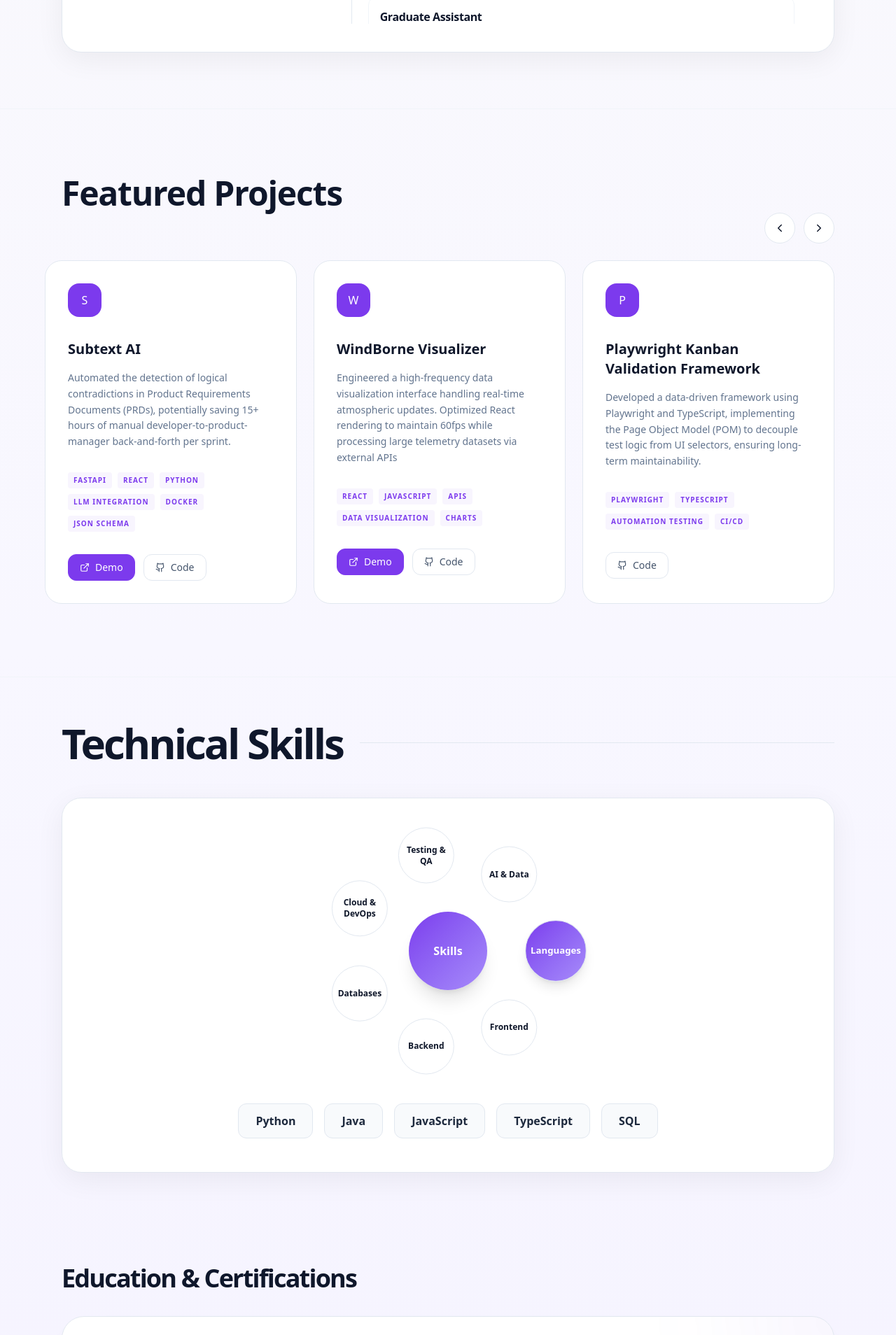
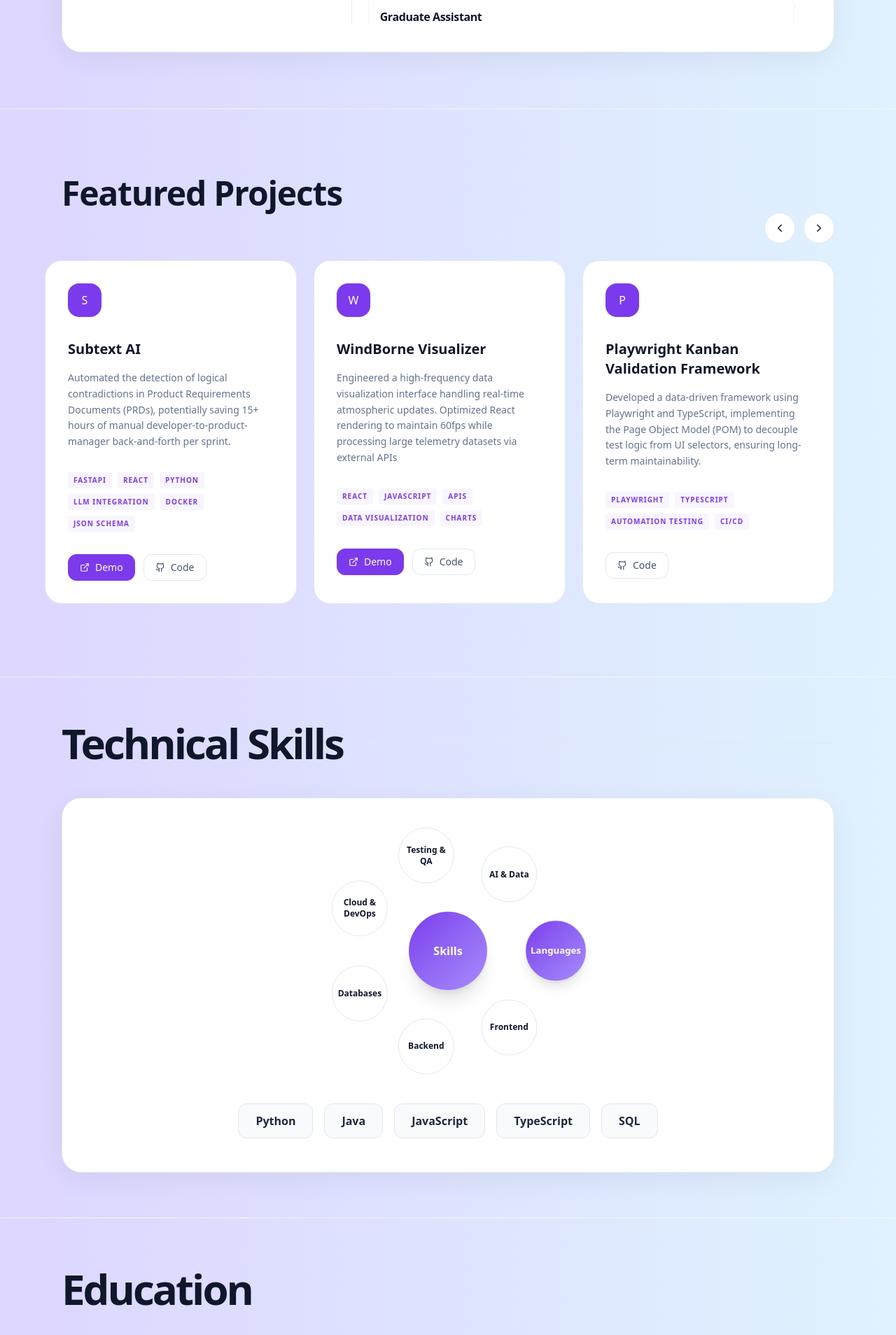
Before and after one commit to SR-Pittu/portfolio, a React (Vite) app: page / in a window 1280 px wide. Shown: the part 1500-3408 px from the top of the page at 70% size. Built offline with nearby package versions, Linux system fonts and the light colour scheme.

Commit message:
resolved the late loading

```diff
--- a/src/App.jsx
+++ b/src/App.jsx
@@ -26,19 +26,8 @@ import Background from "./components/Background";
 export default function App() {
   return (
     <>
-      {/* Main page container with gradient background */}
-      <div
-        className="
-          min-h-screen
-          bg-gradient-to-b
-          from-[#fafafa]
-          via-[#f8f7ff]
-          to-[#f3f0ff]
-        "
-      >
-        {/* Decorative animated background component */}
-        {/* <Background /> / */}
-        <div className="relative z-10">
+      {/* <Background />  */}
+      <div className="relative z-10 background: bg-gradient-to-r from-violet-200 pink-100 to-sky-100">
         {/* Navigation bar - fixed at top */}
         <Navbar />
 
@@ -51,11 +40,8 @@ export default function App() {
           <Education />     {/* Education and certifications */}
           <Contact />       {/* Contact form and info */}
         </main>
-
         < Footer />
       </div>
-
-      </div >
 
     </>
   );
--- a/src/components/Education.jsx
+++ b/src/components/Education.jsx
@@ -20,7 +20,7 @@ import { education, certifications } from "../data/data";
 function SectionTitle({ title }) {
   return (
     <div className="flex flex-col mb-8">
-      <h2 className="text-3xl md:text-4xl font-black tracking-tighter text-slate-900 leading-tight">
+      <h2 className="text-5xl md:text-6xl font-black tracking-tighter text-slate-900 leading-tight">
         {title}
       </h2>
     </div>
@@ -53,7 +53,7 @@ function AcademicCard({ e }) {
 
           {/* GPA badge - only if present */}
           {e.gpa ? (
-            <div className="px-2 py-0.5 bg-white border border-slate-100 rounded-full text-[10px] font-bold text-slate-500 shadow-sm">
+            <div className="px-2 py-0.5 bg-white border border-slate-100 rounded-full text-[10px] font-bold text-slate-500 shadow-sm bg-green-50 border-green-100 text-green-600">
               GPA: {e.gpa}
             </div>
           ) : null}
@@ -119,9 +119,9 @@ function AcademicCard({ e }) {
  */
 export default function Education() {
   return (
-    <section id="education" className="py-16 selection:bg-[#7c3aed]/10">
-      <div className="max-w-6xl mx-auto px-4 md:px-6">
-        <SectionTitle title="Education & Certifications" />
+    <section id="education" className="py-16 selection:bg-[#7c3aed]/10 border-t border-slate-100">
+      <div className="max-w-6xl mx-auto px-6">
+        <SectionTitle title="Education" />
 
         {/* Main container with subtle background decoration */}
         <div className="relative bg-white border border-slate-200 rounded-[2rem] p-6 md:p-8 lg:p-10 shadow-[0_20px_50px_rgba(0,0,0,0.02)] overflow-hidden">
@@ -209,7 +209,7 @@ export default function Education() {
                     </p>
                   </div>
                   <p className="text-[13px] text-slate-500 mt-2 font-medium leading-relaxed">
-                    Focusing on System Design, Distributed Databases, Advanced Cloud Architecture and .
+                    Focusing on System Design, Distributed Databases, Advanced Cloud Architecture.
                   </p>
                 </div>
               </div>
--- a/src/components/Experience.jsx
+++ b/src/components/Experience.jsx
@@ -56,7 +56,7 @@ function ExperienceCard({ job, idx }) {
         className={`
           absolute left-[10px] top-1.5 w-3.5 h-3.5 rounded-full border-[3px] border-white z-10
           transition-all duration-300 shadow-[0_0_0_1px_#6366f1]
-          ${isExpanded ? "bg-indigo-600 scale-125" : "bg-slate-300 group-hover:bg-indigo-400"}
+          ${isExpanded ? "bg-indigo-600 scale-125" : "bg-indigo-300 group-hover:bg-indigo-400"}
         `}
       />
 
@@ -65,7 +65,7 @@ function ExperienceCard({ job, idx }) {
         {/* Header with commit hash and date */}
         <div className="flex items-center gap-2 mb-1">
           <span
-            className={`font-mono text-[10px] font-bold px-1.5 py-0.5 rounded transition-colors ${isExpanded ? "bg-indigo-600 text-white" : "bg-slate-100 text-slate-500"
+            className={`font-mono text-[10px] font-bold px-1.5 py-0.5 rounded transition-colors  ${isExpanded ? "bg-indigo-600 text-white" : "bg-slate-100 text-green-500"
               }`}
           >
             {commit}
@@ -212,7 +212,7 @@ export default function Experience() {
               {/* Git command footer */}
               <div className="mt-12 pt-8 border-t border-slate-100 hidden lg:block">
                 <div className="font-mono text-indigo-400 text-sm mb-1 font-bold">
-                  git push --force origin main
+                  git push origin main
                 </div>
               </div>
 
--- a/src/components/Footer.jsx
+++ b/src/components/Footer.jsx
@@ -26,27 +26,28 @@ export default function Footer() {
     <footer
       className="
         bg-white/60 border-b border-slate-100
-        shadow-[0_-4px_20px_rgba(0,0,0,0.04)]
+        mt-0
       "
     >
-      <div className="max-w-6xl mx-auto px-6 py-14 flex flex-col md:flex-row items-center justify-between gap-6">
+      <div className="max-w-6xl mx-auto px-6 py-6 grid grid-cols-3 items-center">
 
         {/* Left side - Branding and copyright */}
-        <div className="text-center md:text-left">
-          <div className="text-xl font-black tracking-tight">
+        <div className="text-left">
+          <span className="text-lg font-black tracking-tight">
             {/* Logo with gradient text */}
             <span className="text-[#7c3aed] italic">SobhaReddy</span>
             <span className="text-slate-900"> Pittu</span>
-          </div>
-
-          {/* Copyright notice with auto-updating year */}
-          <div className="mt-2 text-sm text-slate-500 font-medium">
-            © {year} Sobhareddy Pittu. All rights reserved.
-          </div>
+          </span>
         </div>
 
+        {/* Copyright notice with auto-updating year */}
+        <div className="text-center text-sm text-slate-500 font-medium">
+          © {year} Sobhareddy Pittu. All rights reserved.
+        </div>
+
+
         {/* Right side - Social media links */}
-        <div className="flex items-center gap-6">
+        <div className="flex justify-end gap-4">
           {/* GitHub link */}
           <SocialIcon href={contact.github}>
             <Github size={28} />
@@ -72,8 +73,8 @@ function SocialIcon({ href, children }) {
   return (
     <a
       href={href}
-      target="_blank"                  // Open in new tab
-      rel="noreferrer"                 // Security: no referrer info passed
+      target="_blank"
+      rel="noreferrer"
       className="
         text-slate-400
         hover:text-[#7c3aed]
```
Lines whose indentation alone changed are shown as unchanged.
